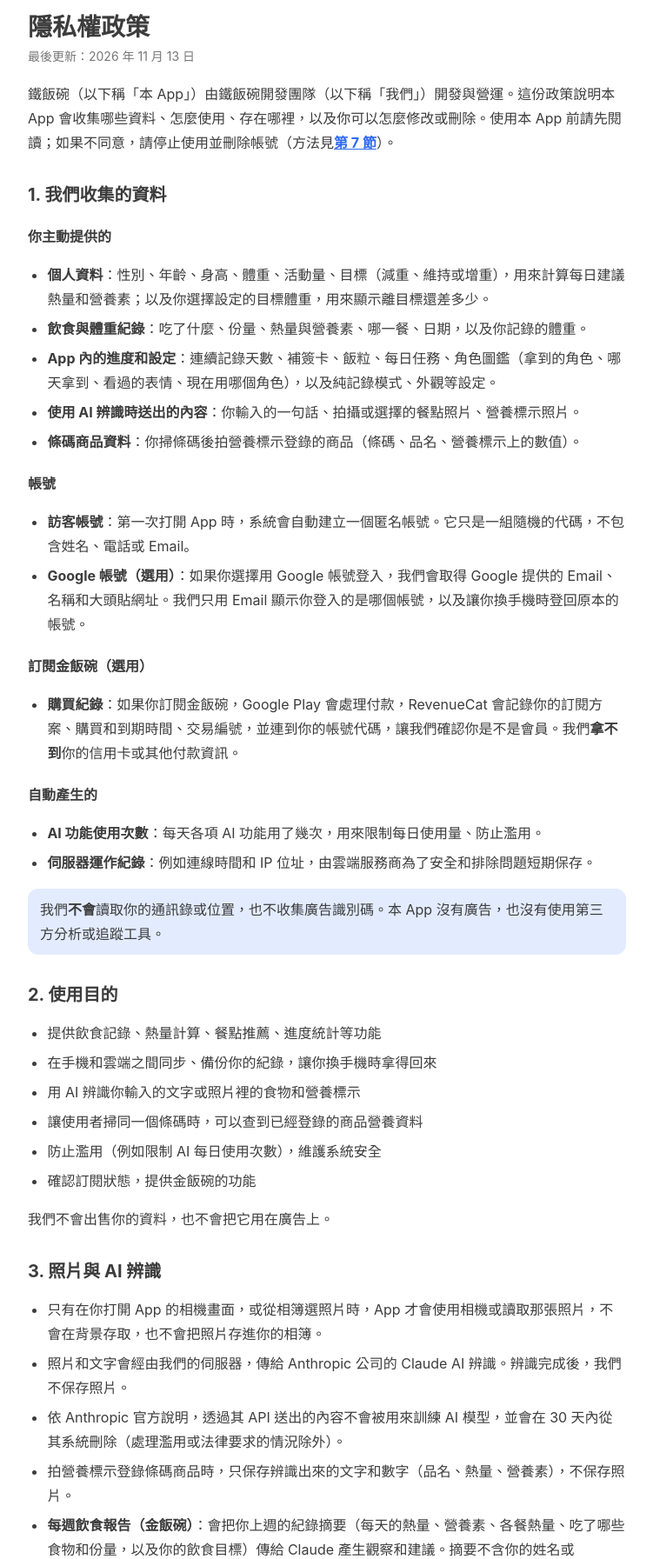
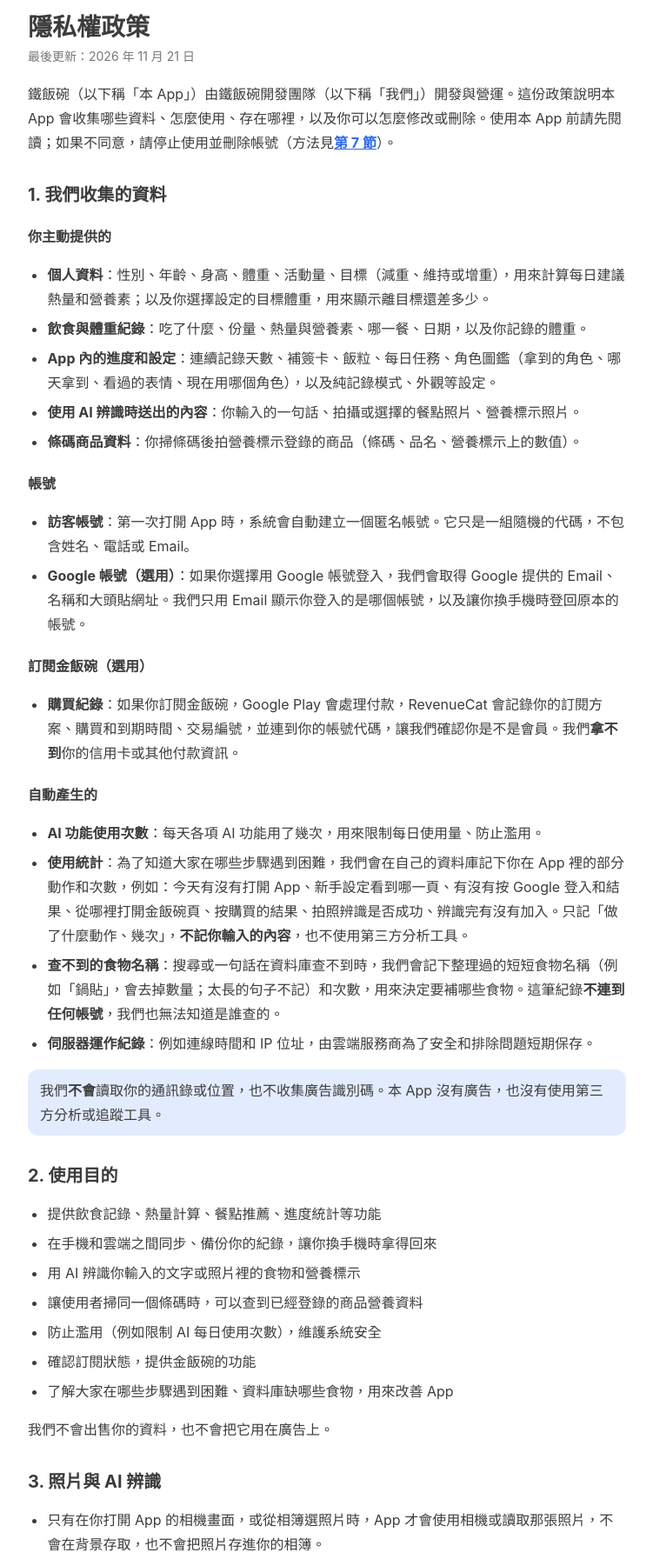
Before and after one commit to tiefanwan-app/tiefanwan-app.github.io, a plain HTML site: page privacy.html in a window 1280 px wide. Shown: the part 70-1863 px from the top of the page at 87% size, without its empty margins (264-1015 px from the left). Drawn offline with Linux system fonts and the light colour scheme.

Commit message:
Add files via upload

```diff
--- a/privacy.html
+++ b/privacy.html
@@ -15,7 +15,7 @@
       </header>
 
       <h1>隱私權政策</h1>
-      <p class="updated">最後更新：2026 年 11 月 13 日</p>
+      <p class="updated">最後更新：2026 年 11 月 21 日</p>
 
       <p>鐵飯碗（以下稱「本 App」）由鐵飯碗開發團隊（以下稱「我們」）開發與營運。這份政策說明本 App 會收集哪些資料、怎麼使用、存在哪裡，以及你可以怎麼修改或刪除。使用本 App 前請先閱讀；如果不同意，請停止使用並刪除帳號（方法見<a href="#rights">第 7 節</a>）。</p>
 
@@ -40,6 +40,8 @@
       <h3>自動產生的</h3>
       <ul>
         <li><strong>AI 功能使用次數</strong>：每天各項 AI 功能用了幾次，用來限制每日使用量、防止濫用。</li>
+        <li><strong>使用統計</strong>：為了知道大家在哪些步驟遇到困難，我們會在自己的資料庫記下你在 App 裡的部分動作和次數，例如：今天有沒有打開 App、新手設定看到哪一頁、有沒有按 Google 登入和結果、從哪裡打開金飯碗頁、按購買的結果、拍照辨識是否成功、辨識完有沒有加入。只記「做了什麼動作、幾次」，<strong>不記你輸入的內容</strong>，也不使用第三方分析工具。</li>
+        <li><strong>查不到的食物名稱</strong>：搜尋或一句話在資料庫查不到時，我們會記下整理過的短短食物名稱（例如「鍋貼」，會去掉數量；太長的句子不記）和次數，用來決定要補哪些食物。這筆紀錄<strong>不連到任何帳號</strong>，我們也無法知道是誰查的。</li>
         <li><strong>伺服器運作紀錄</strong>：例如連線時間和 IP 位址，由雲端服務商為了安全和排除問題短期保存。</li>
       </ul>
       <div class="note">我們<strong>不會</strong>讀取你的通訊錄或位置，也不收集廣告識別碼。本 App 沒有廣告，也沒有使用第三方分析或追蹤工具。</div>
@@ -52,6 +54,7 @@
         <li>讓使用者掃同一個條碼時，可以查到已經登錄的商品營養資料</li>
         <li>防止濫用（例如限制 AI 每日使用次數），維護系統安全</li>
         <li>確認訂閱狀態，提供金飯碗的功能</li>
+        <li>了解大家在哪些步驟遇到困難、資料庫缺哪些食物，用來改善 App</li>
       </ul>
       <p>我們不會出售你的資料，也不會把它用在廣告上。</p>
 
@@ -86,6 +89,8 @@
       <h2>6. 保存期間</h2>
       <ul>
         <li>你的紀錄、個人資料和 AI 使用次數會保存到你刪除為止。</li>
+        <li>使用統計保存 180 天，刪除帳號時一起刪除。</li>
+        <li>查不到的食物名稱：只出現過一次的 14 天後刪除，其他的 90 天後刪除。</li>
         <li>訂閱的購買紀錄，依 Google Play 和 RevenueCat 的保存規定，以及稅務、會計相關法規保存。</li>
         <li><strong>訪客帳號連續 12 個月沒有使用</strong>，系統會自動刪除帳號和所有資料。</li>
         <li>用 Google 帳號登入的帳號，會保存到你刪除帳號為止。</li>
```
